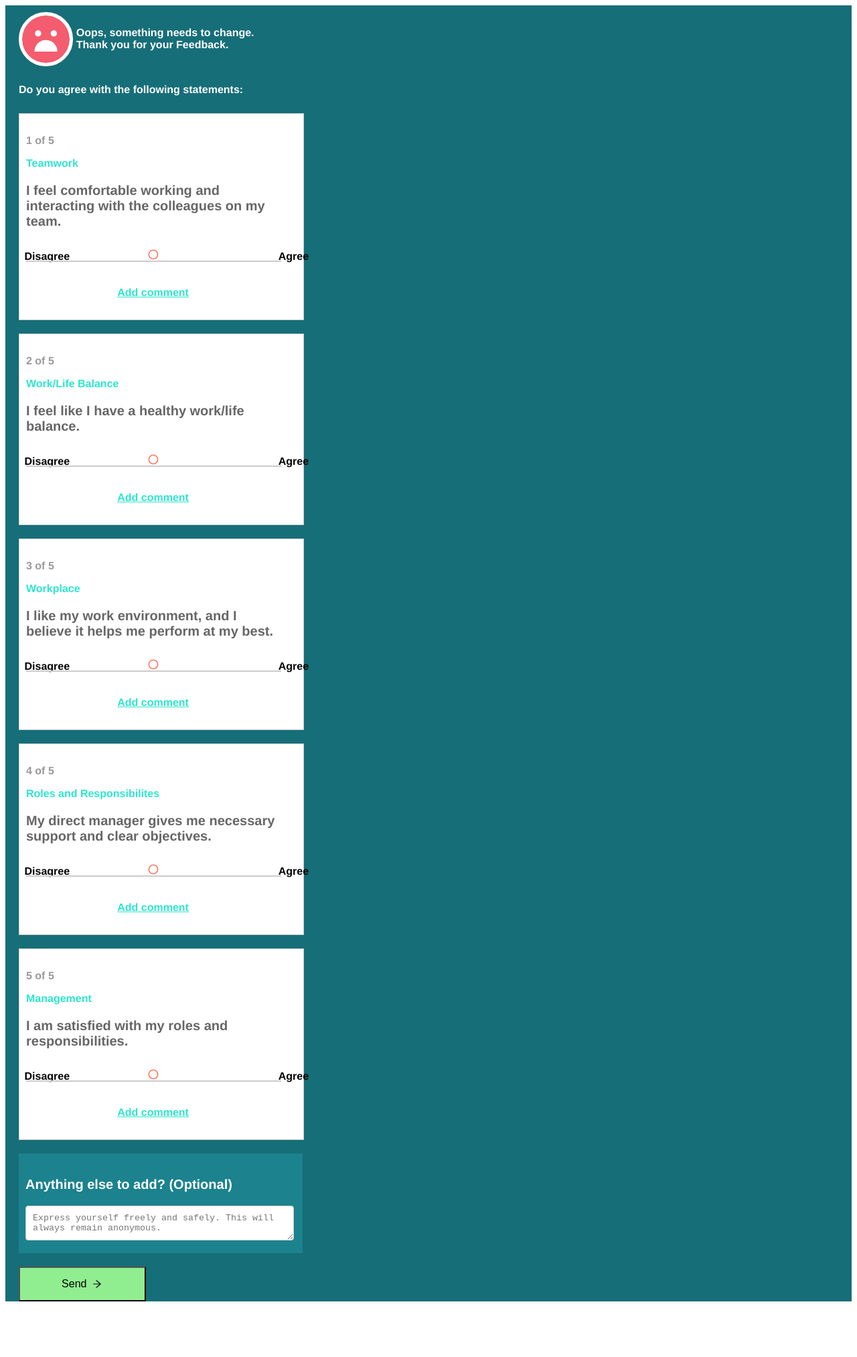
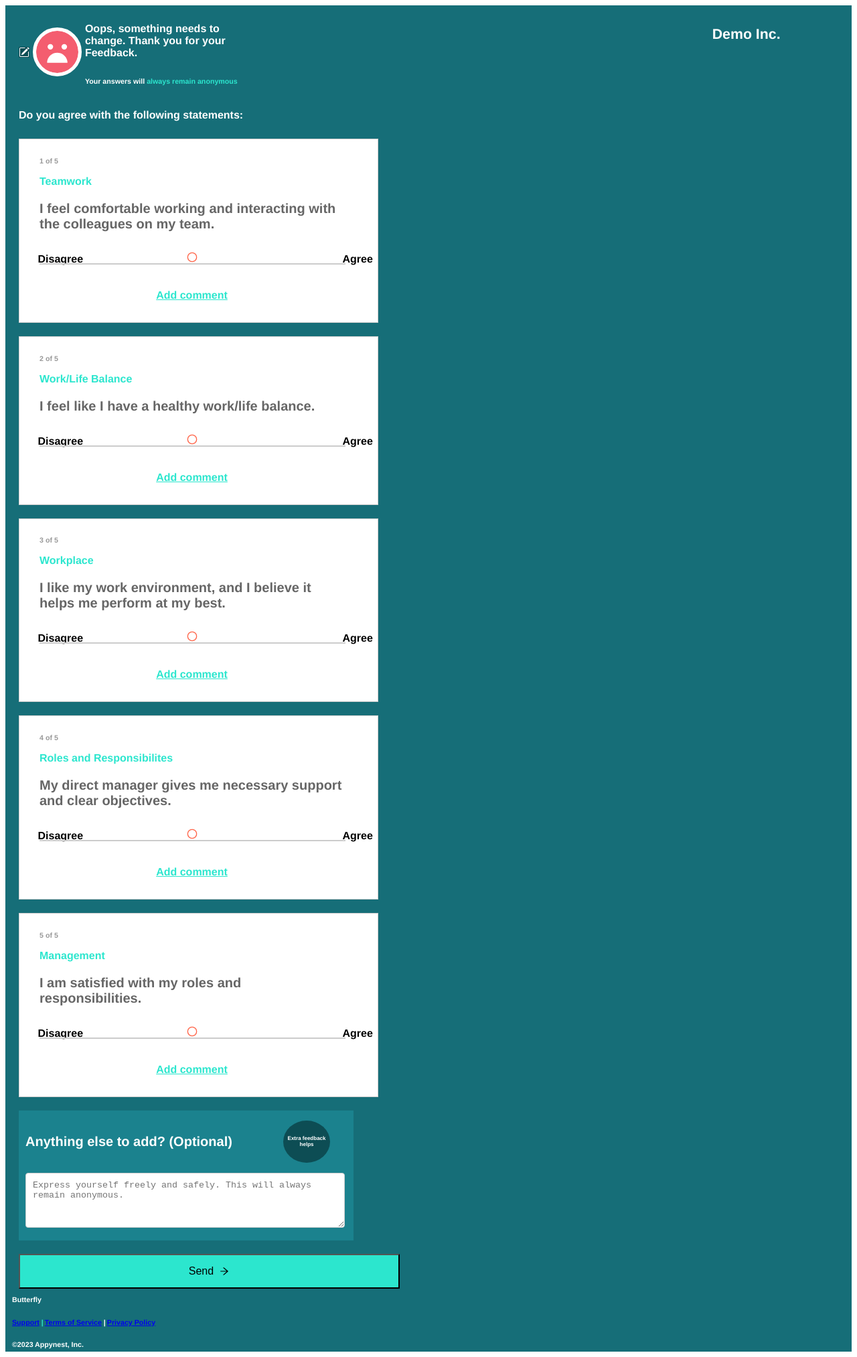
Before and after one commit to dado1996/technical-test-ptc, a Next.js app: page /questions/1 in a window 1280 px wide. Shown: the whole page at 67% size. Before the commit the page ends 1951 px from the top, so only its background shows below. Built offline with nearby package versions, Linux system fonts and the light colour scheme.

Commit message:
add new fixes

```diff
--- a/public/questions.json
+++ b/public/questions.json
@@ -1,5 +1,5 @@
 {
-	"company_name": "Demo inc.",
+	"company_name": "Demo Inc.",
 	"satisfaction": [
 		"Oops, something needs to change. Thank you for your Feedback.",
 		"Mmmmh, things should improve. Thank you for your Feedback.",
--- /dev/null
+++ b/src/components/Layout/FooterQuestions.jsx
@@ -0,0 +1,24 @@
+import { Flex, Stack, Text } from "@chakra-ui/react";
+import Link from "next/link";
+
+const FooterQuestions = () => {
+  return (
+    <Stack ml={10} gap={0} fontSize="8pt">
+      <Text>Butterfly</Text>
+      <Flex direction="row" gap={2}>
+        <Text color="#2ce6ce">
+          <Link href="https://help.butterfly.ai/">Support</Link> |
+        </Text>
+        <Text>
+          <Link href="https://www.butterfly.ai/legal">Terms of Service</Link> |
+        </Text>
+        <Text>
+          <Link href="https://www.butterfly.ai/legal">Privacy Policy</Link>
+        </Text>
+      </Flex>
+      <Text mb={5}> ©2023 Appynest, Inc.</Text>
+    </Stack>
+  );
+};
+
+export default FooterQuestions;
--- a/src/components/Questions/QuestionItem.jsx
+++ b/src/components/Questions/QuestionItem.jsx
@@ -23,11 +23,11 @@ const QuestionItem = ({
       width="100%"
       p="15px 10px"
       border="1px solid #ccc"
-      pr="35px"
-      pl={10}
       mb={10}
+      pl="30px"
+      pr="50px"
     >
-      <Text color="#999" top={0}>{`${i + 1} of ${length}`}</Text>
+      <Text color="#999" top={0} fontSize="8pt">{`${i + 1} of ${length}`}</Text>
       <Text color="#2ce6ce">{q.topic}</Text>
       <Text color="#666" mb={20} fontSize="15pt" onClick={handleShowComment}>
         {q.text}
--- a/src/components/Questions/Questions.jsx
+++ b/src/components/Questions/Questions.jsx
@@ -7,11 +7,14 @@ import {
   Button,
   Image,
   Textarea,
+  useToast,
 } from "@chakra-ui/react";
 import { useEffect, useState } from "react";
 import { AiOutlineArrowRight } from "react-icons/ai";
+import { BsPencilSquare } from "react-icons/bs";
 import { useRouter } from "next/router";
 import QuestionItem from "./QuestionItem";
+import FooterQuestions from "../Layout/FooterQuestions";
 
 const icons = [
   "/VeryUnhappy.svg",
@@ -22,6 +25,7 @@ const icons = [
 ];
 
 const QuestionsComponent = ({ score }) => {
+  const [actualScore, setActualScore] = useState(0);
   const [satisfaction, setSatisfaction] = useState([]);
   const [questions, setQuestions] = useState([]);
   const [values, setValues] = useState([]);
@@ -30,6 +34,13 @@ const QuestionsComponent = ({ score }) => {
   const [button, setButton] = useState(true);
   const router = useRouter();
   const [slidersValue, setSlidersValue] = useState([]);
+  const [showMoods, setShowMoods] = useState(false);
+  const toast = useToast();
+  const [company, setCompany] = useState("");
+
+  useEffect(() => {
+    setActualScore(score);
+  }, [score]);
 
   const getQuestions = async () => {
     try {
@@ -38,6 +49,7 @@ const QuestionsComponent = ({ score }) => {
       const result = await response.json();
       setSatisfaction(result.satisfaction);
       setQuestions(result.statements);
+      setCompany(result.company_name);
     } catch (error) {
       console.log(error);
       alert(error.message);
@@ -61,16 +73,62 @@ const QuestionsComponent = ({ score }) => {
 
   const handleChangeValue = (event, i) => {
     let tmp = [...slidersValue];
-    tmp[i] = event.target.value;
+
+    tmp[i] = event;
 
     setSlidersValue(tmp);
   };
 
+  const handleChangeMood = (value) => {
+    setActualScore(value);
+    setShowMoods(false);
+  };
+
   const saveAnswers = async () => {
+    try {
+      const response = await fetch(process.env.NEXT_PUBLIC_API_URL, {
+        method: "POST",
+        body: {
+          user: "Mr Smiley",
+          mood: actualScore,
+          question1: {
+            value: values[0],
+            comment: comments[0],
+          },
+          question2: {
+            value: values[1],
+            comment: comments[1],
+          },
+          question3: {
+            value: values[2],
+            comment: comments[2],
+          },
+          question4: {
+            value: values[3],
+            comment: comments[3],
+          },
+          question5: {
+            value: values[4],
+            comment: comments[4],
+          },
+        },
+        headers: {
+          "Content-Type": "application/json",
+        },
+      });
+      const result = await response.json();
+    } catch (error) {
+      console.error(error);
+      toast({
+        status: "error",
+        description: "Ha ocurrido un error :(",
+      });
+    } finally {
       setSent(true);
       setTimeout(() => {
         router.push("/");
       }, 4000);
+    }
   };
 
   return (
@@ -82,11 +140,11 @@ const QuestionsComponent = ({ score }) => {
       fontWeight={600}
       fontFamily="Helvetica Neue,Helvetica,Arial,Lucida Grande,sans-serif"
     >
-      <Stack direction="column" gap={10} mt={10} ml={20} width="30%">
+      <Stack direction="column" gap={10} mt={10} ml={20} width="90%">
         {sent ? (
           <Box
             bg="white"
-            width="100%"
+            width="40%"
             p="15px 10px"
             border="1px solid #ccc"
             pr="35px"
@@ -103,30 +161,132 @@ const QuestionsComponent = ({ score }) => {
         ) : (
           <>
             <Box>
-              {satisfaction[score - 1] ? (
+              {showMoods && (
+                <Box bg="#0d4d54" p="10px" width="40%">
+                  <Text>
+                    Did you make a mistake? Please select your correct mood:
+                  </Text>
+                  <Flex direction="row" gap={4} justify="center">
+                    <Image
+                      src="/VeryUnhappy.svg"
+                      boxSize="60px"
+                      cursor="pointer"
+                      bg={actualScore === 1 ? "white" : "unset"}
+                      border={actualScore === 1 ? "3px solid white" : "unset"}
+                      _hover={{
+                        bg: "white",
+                        borderStyle: "solid",
+                        borderColor: "white",
+                      }}
+                      borderRadius="50%"
+                      onClick={() => handleChangeMood(1)}
+                    />
+                    <Image
+                      src="/Unhappy.svg"
+                      boxSize="60px"
+                      cursor="pointer"
+                      bg={actualScore === 2 ? "white" : "unset"}
+                      border={actualScore === 2 ? "3px solid white" : "unset"}
+                      _hover={{
+                        bg: "white",
+                        borderStyle: "solid",
+                        borderColor: "white",
+                      }}
+                      borderRadius="50%"
+                      onClick={() => handleChangeMood(2)}
+                    />
+                    <Image
+                      src="/Neutral.svg"
+                      boxSize="60px"
+                      cursor="pointer"
+                      bg={actualScore === 3 ? "white" : "unset"}
+                      border={actualScore === 3 ? "3px solid white" : "unset"}
+                      _hover={{
+                        bg: "white",
+                        borderStyle: "solid",
+                        borderColor: "white",
+                      }}
+                      borderRadius="50%"
+                      onClick={() => handleChangeMood(4)}
+                    />
+                    <Image
+                      src="/Happy.svg"
+                      boxSize="60px"
+                      cursor="pointer"
+                      bg={actualScore === 4 ? "white" : "unset"}
+                      border={actualScore === 4 ? "3px solid white" : "unset"}
+                      _hover={{
+                        bg: "white",
+                        borderStyle: "solid",
+                        borderColor: "white",
+                      }}
+                      borderRadius="50%"
+                      onClick={() => handleChangeMood(4)}
+                    />
+                    <Image
+                      src="/VeryHappy.svg"
+                      boxSize="60px"
+                      cursor="pointer"
+                      bg={actualScore === 5 ? "white" : "unset"}
+                      border={actualScore === 5 ? "3px solid white" : "unset"}
+                      _hover={{
+                        bg: "white",
+                        borderStyle: "solid",
+                        borderColor: "white",
+                      }}
+                      borderRadius="50%"
+                      onClick={() => handleChangeMood(5)}
+                    />
+                  </Flex>
+                </Box>
+              )}
+              {satisfaction[actualScore - 1] && !showMoods ? (
+                <Flex direction="row" justify="space-between">
                   <Flex
                     direction="row"
                     justify="flex-start"
                     align="center"
                     gap={5}
+                    width="360px"
                   >
+                    <Icon
+                      as={BsPencilSquare}
+                      bg="#0d4d54"
+                      bgSize="revert"
+                      onClick={() => setShowMoods(true)}
+                    />
                     <Image
-                    src={icons[score - 1]}
+                      src={icons[actualScore - 1]}
                       width="120px"
                       bg="white"
                       border="5px solid white"
                       borderRadius="50%"
                     />
+                    <Flex direction="column" fontSize="8pt">
                       <Text variant="outline" fontSize="12pt">
-                    {satisfaction[score - 1]}
+                        {satisfaction[actualScore - 1]}
+                      </Text>
+                      <Text fontSize="8pt">
+                        Your answers will{" "}
+                        <span style={{ color: "#2ce6ce" }}>
+                          always remain anonymous
+                        </span>
+                      </Text>
+                    </Flex>
+                  </Flex>
+                  <Text fontSize="16pt" mr={0}>
+                    {company}
                   </Text>
                 </Flex>
               ) : (
+                <>
                   <Text fontWeight={600}>Thank you for your feedback</Text>
+                  <Text>{company}</Text>
+                </>
               )}
             </Box>
             <Text>Do you agree with the following statements:</Text>
-            <Flex direction="column" gap={10}>
+            <Flex direction="column" gap={10} width="40%">
               {questions.length &&
                 questions.map((q, i) => (
                   <QuestionItem
@@ -148,21 +308,38 @@ const QuestionsComponent = ({ score }) => {
                 pl={10}
                 mb={10}
               >
+                <Flex direction="row" justify="space-between">
                   <Text color="white" mb={20} fontSize="15pt">
                     Anything else to add? (Optional)
                   </Text>
+                  <Flex
+                    borderRadius="50%"
+                    m={0}
+                    boxSizing="border-box"
+                    bg="#0d4d54"
+                    textAlign="center"
+                    align="center"
+                    maxWidth="70px"
+                  >
+                    <Text wordBreak="break-all" ml={5} mr={5} fontSize="6pt">
+                      Extra feedback helps
+                    </Text>
+                  </Flex>
+                </Flex>
                 <Textarea
                   width="100%"
+                  minHeight="60px"
                   border="1px solid #ccc"
                   borderRadius={4}
                   p={10}
+                  mt={15}
                   placeholder="Express yourself freely and safely. This will always remain anonymous."
                 />
               </Box>
             </Flex>
             <Button
               width="50%"
-              bg="lightgreen"
+              bg="#2ce6ce"
               color="black"
               fontSize="12pt"
               padding="15px 10px"
@@ -178,6 +355,7 @@ const QuestionsComponent = ({ score }) => {
           </>
         )}
       </Stack>
+      <FooterQuestions />
     </Box>
   );
 };
--- a/src/pages/index.js
+++ b/src/pages/index.js
@@ -2,6 +2,8 @@ import Home from "@/components/Home/Home";
 
 export default function index() {
   return (
+    <>
       <Home />
+    </>
   );
 }
```
Also changed, not shown: src/components/Home/Home.jsx (+52 -17 lines), src/components/Layout/Footer.jsx (added, +21 -0 lines), 1 other file (tests, documents, lock files or other folders). Lines whose indentation alone changed are shown as unchanged.
